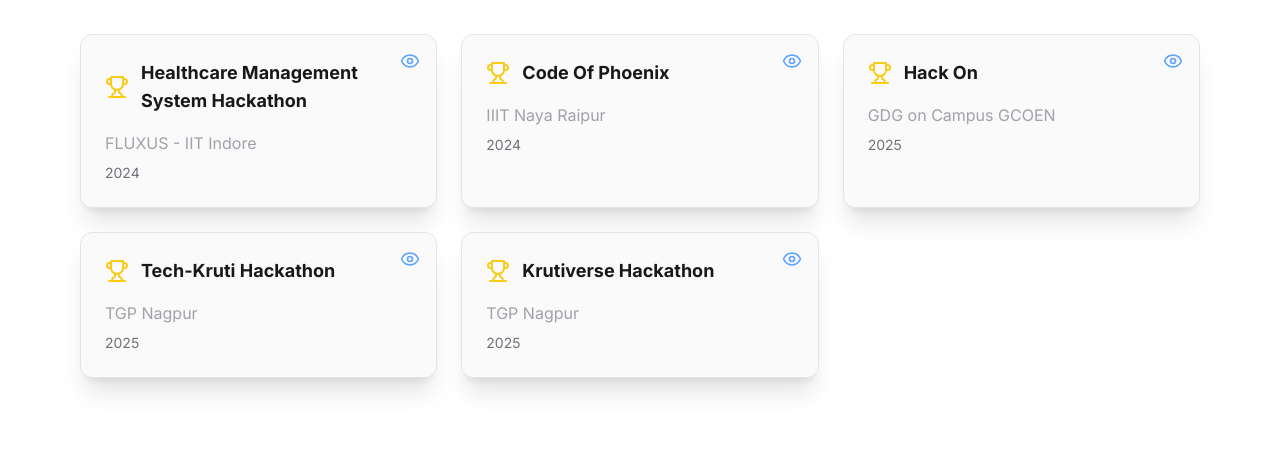
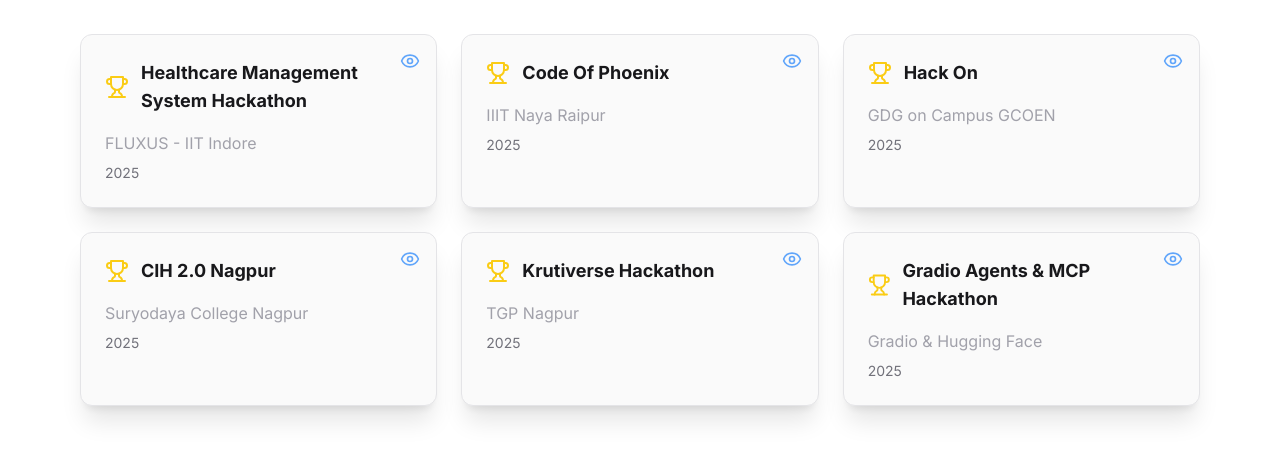
Before and after one commit to Iam-jayant/portfolio_jk, a Next.js app: page / in a window 1280 px wide. Shown: the part 2640-3096 px from the top of the page. Built offline with nearby package versions, Linux system fonts and the light colour scheme.

Commit message:
certifications updated

```diff
--- a/app/resume/page.tsx
+++ b/app/resume/page.tsx
@@ -28,7 +28,7 @@ export default function ResumePage() {
           Resume
         </h1>
         <img
-          src="/resume.png"
+          src="/resume.jpg"
           alt="Resume"
           className="max-w-full max-h-[90vh] rounded-lg shadow-lg"
           style={{ objectFit: "contain", border: "none" }}
--- a/components/certifications.tsx
+++ b/components/certifications.tsx
@@ -15,14 +15,14 @@ const achievements = [
         </>
       ),
       issuer: "FLUXUS - IIT Indore",
-      date: "2024",
+      date: "2025",
       icon: <Trophy className="w-6 h-6 text-yellow-400" />,
       link: "https://github.com/Iam-jayant/Certificates/blob/a8770f82b4972122a549eef912fd7491ab5a0c92/iit%20indore.pdf",
     },
     {
       title: "Code Of Phoenix",
       issuer: "IIIT Naya Raipur",
-      date: "2024",
+      date: "2025",
       icon: <Trophy className="w-6 h-6 text-yellow-400" />,
       link: "https://github.com/Iam-jayant/Certificates/blob/a8770f82b4972122a549eef912fd7491ab5a0c92/code%20of%20phoenix.pdf",
     },
@@ -34,11 +34,11 @@ const achievements = [
       link: "https://github.com/Iam-jayant/Certificates/blob/a8770f82b4972122a549eef912fd7491ab5a0c92/Hack%20On%20GCOEN.pdf",
     },
     {
-      title: "Tech-Kruti Hackathon",
-      issuer: "TGP Nagpur",
+      title: "CIH 2.0 Nagpur",
+      issuer: "Suryodaya College Nagpur",
       date: "2025",
       icon: <Trophy className="w-6 h-6 text-yellow-400" />,
-      link: "https://github.com/Iam-jayant/Certificates/blob/a8770f82b4972122a549eef912fd7491ab5a0c92/Hack%20On%20GCOEN.pdf",
+      link: "https://github.com/Iam-jayant/Certificates/blob/bb6c686d9ca212529ada114c12730cc3cfcd0bfe/cih%202.0%20certificate.pdf",
     },
     {
       title: "Krutiverse Hackathon",
@@ -46,6 +46,13 @@ const achievements = [
       date: "2025",
       icon: <Trophy className="w-6 h-6 text-yellow-400" />,
       link: "https://github.com/Iam-jayant/Certificates/blob/a8770f82b4972122a549eef912fd7491ab5a0c92/TGP%20krutiverese%20Hackathon.pdf",
+    },
+    {
+      title: "Gradio Agents & MCP Hackathon",
+      issuer: "Gradio & Hugging Face",
+      date: "2025",
+      icon: <Trophy className="w-6 h-6 text-yellow-400" />,
+      link: "https://github.com/Iam-jayant/Certificates/blob/c27e53ac7355c016b58a05abe1a6eac48e7c5675/Certificate-AgentsMCP-Hackathon-1753275644066_6550.pdf",
     },
   ]
 
```
Also changed, not shown: public/resume.jpg (added), public/resume.png (deleted).
